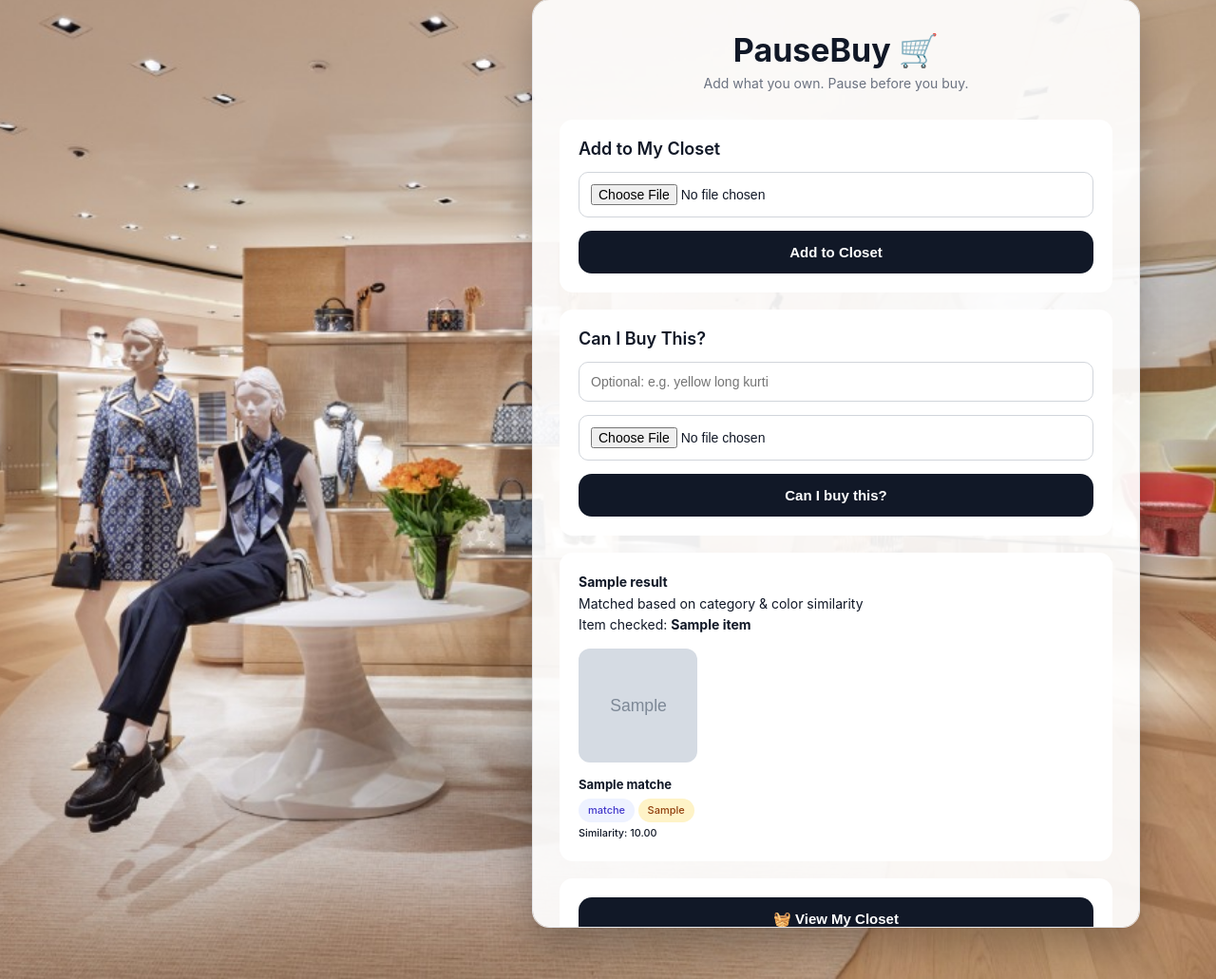
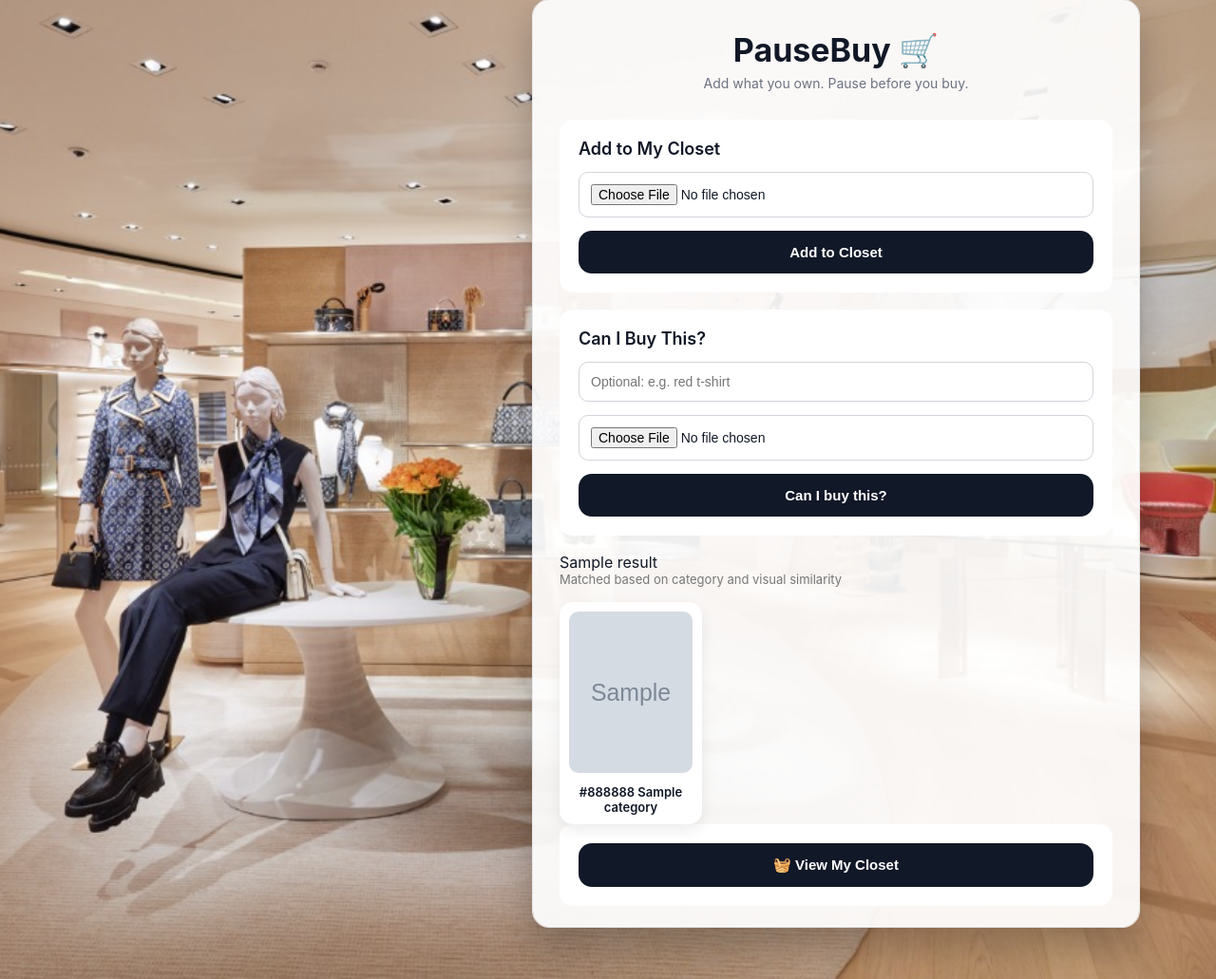
Before and after one commit to bssadiya/Pause_Buy, a Flask app: template templates/index.html in a window 1280 px wide. Shown: the part 55-1086 px from the top of the page at 95% size. Run offline with Flask 3, Linux system fonts and the light colour scheme; the template is opened without the code that fills it: most values are stand-ins (such as "Sample title", 1, 10 or a date in 2020); grey boxes marked "Sample" are stand-in pictures.

Commit message:
Update HTML comments and placeholders for clarity

```diff
--- a/templates/index.html
+++ b/templates/index.html
@@ -15,7 +15,7 @@
         Add what you own. Pause before you buy.
     </p>
 
-    <!-- 🟢 ADD TO MY CLOSET -->
+    <!-- ================= ADD TO MY CLOSET ================= -->
     <div class="card">
         <h3>Add to My Closet</h3>
 
@@ -27,26 +27,30 @@
 
     <!-- MESSAGE AFTER ADD -->
     {% if message %}
-    <div class="card result">
-        {{ message }}
-    </div>
+        <div class="card result">
+            {{ message }}
+        </div>
     {% endif %}
 
-    <!-- 🔵 CHECK BEFORE BUYING -->
+    <!-- ================= CHECK BEFORE BUYING ================= -->
     <div class="card">
         <h3>Can I Buy This?</h3>
 
         <form action="/check" method="POST" enctype="multipart/form-data">
+
+            <!-- TEXT QUERY (OPTIONAL) -->
             <input
                 type="text"
                 name="item_text"
-                placeholder="Optional: e.g. yellow long kurti"
+                placeholder="Optional: e.g. red t-shirt"
             >
 
+            <!-- IMAGE UPLOAD -->
             <input
                 type="file"
                 name="item_image"
                 accept="image/*"
+                required
             >
 
             <button type="submit">
@@ -55,36 +59,60 @@
         </form>
     </div>
 
-    <!-- RESULT OF CHECK -->
+    <!-- ================= RESULT MESSAGE ================= -->
     {% if result %}
-    <div class="card result">
-        <p>
-            <strong>{{ result }}</strong><br>
-            <span class="reason">Matched based on category & color similarity</span><br>
-            <span class="checked-item">
-                Item checked: <strong>{{ item }}</strong>
-            </span>
-        </p>
+        <div class="alert">
+            {{ result }}
 
-        {% if matches %}
-        <div class="match-grid">
-            {% for m in matches %}
-            <div class="match-item">
-                <img src="{{ m.image }}" alt="matched item">
-                <p class="item-label">
-                    <strong>{{ m.label }}</strong><br>
-                    <span class="badge category">{{ m.label.split()[1:] | join(" ") }}</span>
-                    <span class="badge color">{{ m.label.split()[0] }}</span><br>
-                    <small>Similarity: {{ "%.2f"|format(m.score) }}</small>
+            {% if matches is defined and matches|length > 0 %}
+                <p style="font-size:13px;color:#777;">
+                    Matched based on category and visual similarity
                 </p>
-            </div>
+            {% endif %}
+        </div>
+    {% endif %}
+
+    <!-- ================= MATCHED ITEMS ================= -->
+    {% if matches is defined and matches|length > 0 %}
+        <div style="
+            display:flex;
+            gap:16px;
+            flex-wrap:wrap;
+            margin-top:16px;
+        ">
+            {% for item in matches %}
+                <div style="
+                    width:150px;
+                    background:#ffffff;
+                    border-radius:14px;
+                    box-shadow:0 6px 16px rgba(0,0,0,0.08);
+                    padding:10px;
+                    text-align:center;
+                ">
+                    <img
+                        src="{{ item.image }}"
+                        alt="Matched item"
+                        style="
+                            width:100%;
+                            height:170px;
+                            object-fit:cover;
+                            border-radius:10px;
+                        "
+                    />
+
+                    <div style="
+                        margin-top:8px;
+                        font-size:13px;
+                        font-weight:600;
+                    ">
+                        {{ item.color }} {{ item.category }}
+                    </div>
+                </div>
             {% endfor %}
         </div>
-        {% endif %}
-    </div>
     {% endif %}
 
-    <!-- 🧺 VIEW MY CLOSET (SEPARATE PAGE) -->
+    <!-- ================= VIEW CLOSET ================= -->
     <div class="card">
         <button class="primary-btn" onclick="location.href='/closet'">
             🧺 View My Closet
```
